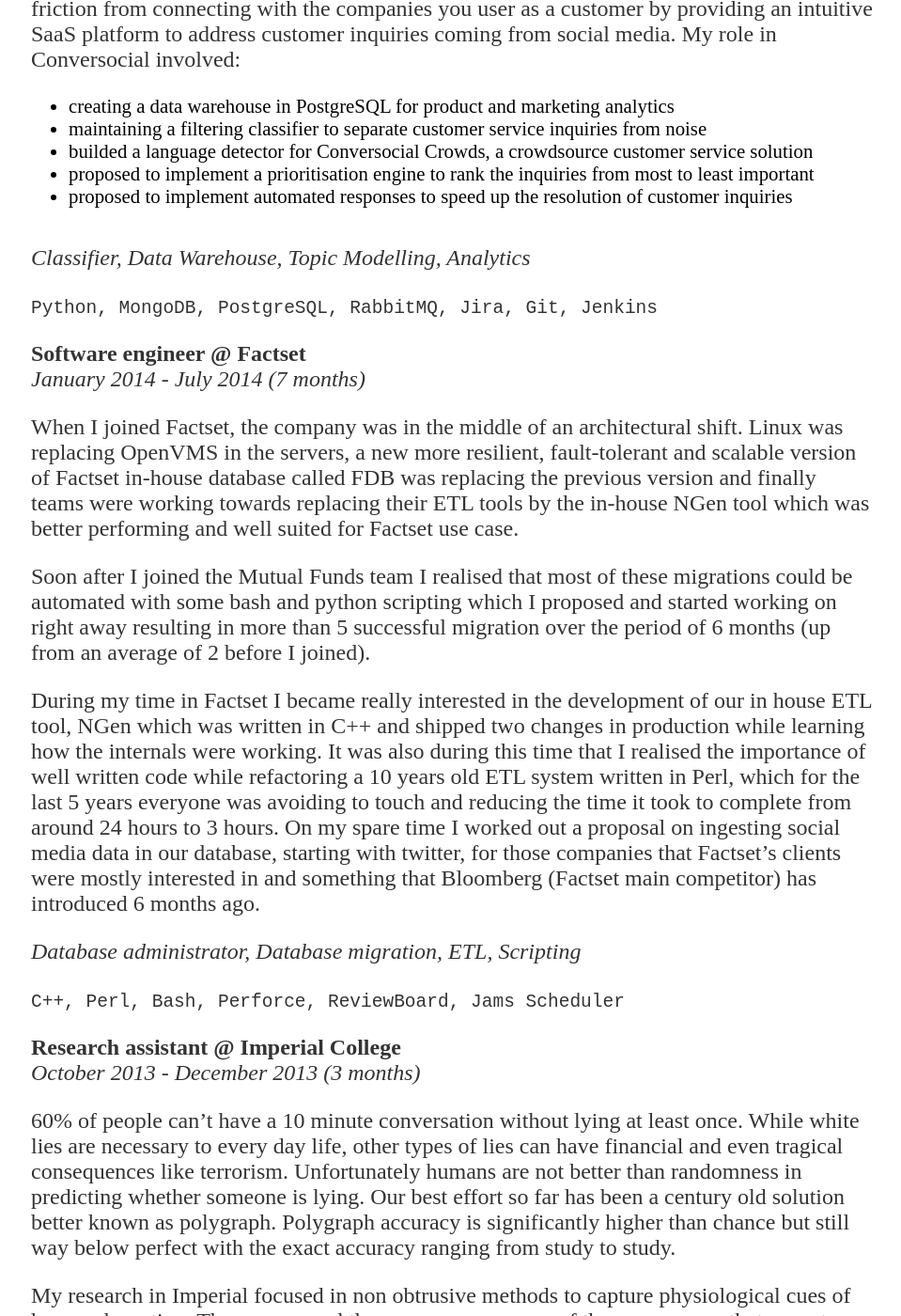
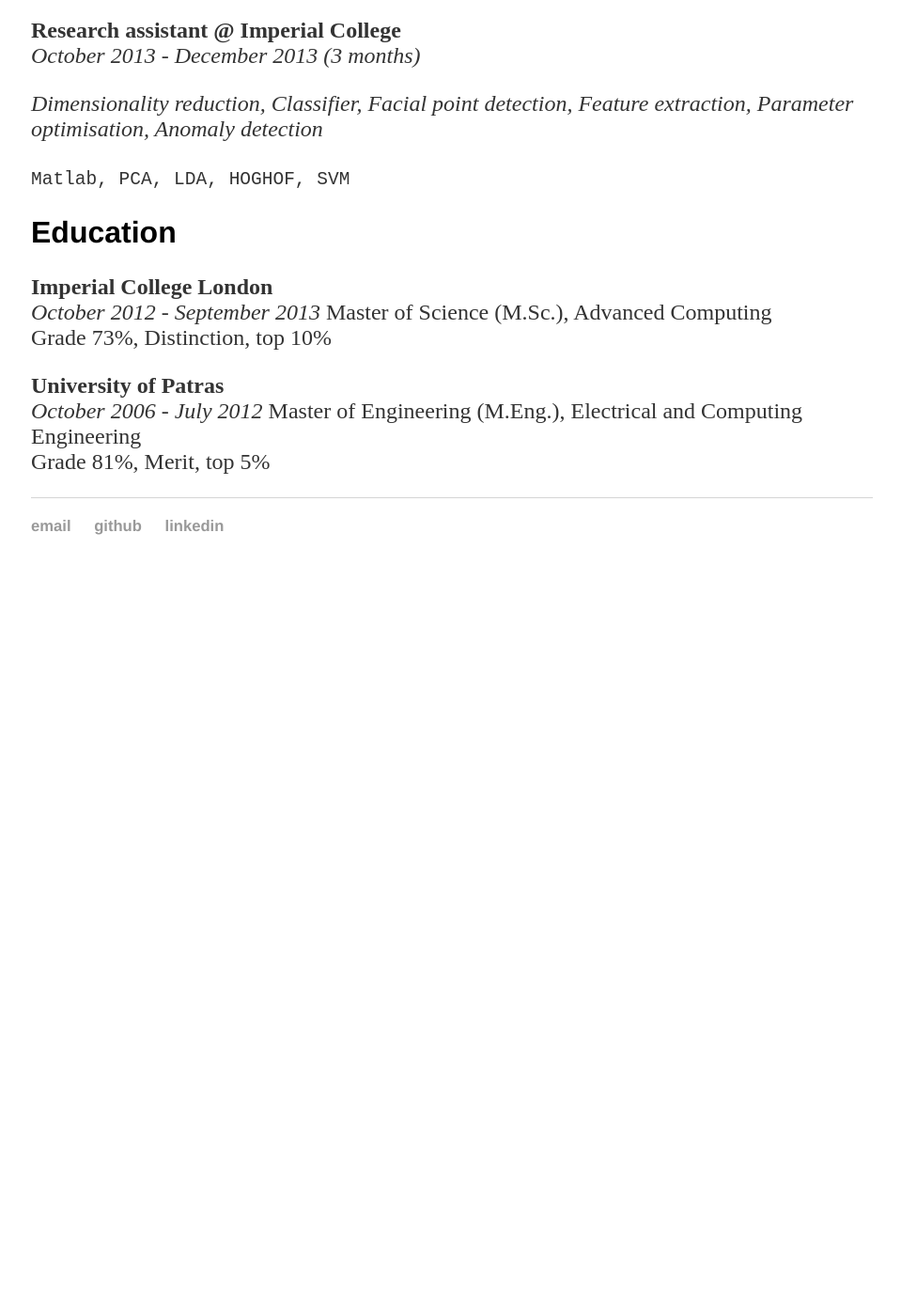
Before and after one commit to nsorros/nsorros.github.io, a Jekyll site: the page built from cv/index.html, in a window 1280 px wide and 1400 px high, scrolled down 1206 px. Shown: the whole window at 94% size, without its empty margins (159-1118 px from the left). Built offline with Jekyll 4.4.1, drawn with Linux system fonts in a browser that asks for light colours; after the commit the page ends 1836 px from its top, so only the background shows below that; some of the changed text lies outside the part shown.

Commit message:
Update index.html

```diff
--- a/cv/index.html
+++ b/cv/index.html
@@ -21,17 +21,6 @@
 <p>People is the most important thing in our lives and yet 1 in 5 people report feeling lonely. My mission in
 6 tribes was to remove the friction from finding and connecting with people that share your interests and views. How?</p>
 
-<p>
-  <ul>
-    <li>by creating a personality profile of a user from their Facebook data and matching them with the most similar user or group of users.</li>
-    <li>by recommending other users or group of users with similar behavior within the app. # by analysing users behaviors within the app in order to increase D1 retention.</li>
-    <li>by profiling our users to fine tune our marketing campaigns.</li>
-    <li>by building an inviting mechanism</li>
-    <li>both within the app and the web.</li>
-    <li>by building a dashboard displaying our key performance indicators.</li>
-  </ul>
-</p>
-
 <p><em>Similarity search, Recommenders, Feature engineering, Topic modeling, Growth marketing, User analytics, Dashboards</em></p>
 
 <p><code class="highlighter-rouge">Scala, Slick, Play, Akka, Jenkins, Git</code><br />
@@ -40,19 +29,6 @@
 <p><strong>Data scientist @ Conversocial</strong><br />
 <em>August 2014 - January 2015 (6 months)</em></p>
 
-<p>Customer service is the brand of the company. Conversocial’s mission is to remove the friction from
-connecting with the companies you user as a customer by providing an intuitive SaaS platform to address customer inquiries coming from social media. My role in Conversocial involved:</p>
-
-<p>
-  <ul>
-    <li>creating a data warehouse in PostgreSQL for product and marketing analytics</li>
-    <li>maintaining a filtering classifier to separate customer service inquiries from noise</li>
-    <li>builded a language detector for Conversocial Crowds, a crowdsource customer service solution</li>
-    <li>proposed to implement a prioritisation engine to rank the inquiries from most to least important</li>
-    <li>proposed to implement automated responses to speed up the resolution of customer inquiries</li>
-  </ul>
-</p>
-
 <p><em>Classifier, Data Warehouse, Topic Modelling, Analytics</em></p>
 
 <p><code class="highlighter-rouge">Python, MongoDB, PostgreSQL, RabbitMQ, Jira, Git, Jenkins</code></p>
@@ -60,23 +36,12 @@
 <p><strong>Software engineer @ Factset</strong><br />
 <em>January 2014 - July 2014 (7 months)</em></p>
 
-<p>When I joined Factset, the company was in the middle of an architectural shift. Linux was replacing OpenVMS in the servers, a new more resilient, fault-tolerant and scalable version of Factset in-house database called FDB was replacing the previous version and finally teams were working towards replacing their ETL tools by the in-house NGen tool which was better performing and well suited for Factset use case.</p>
-
-<p>Soon after I joined the Mutual Funds team I realised that most of these migrations could be automated with some bash and python scripting which I proposed and started working on right away resulting in more than 5 successful migration over the period of 6 months (up from an average of 2 before I joined).</p>
-
-<p>During my time in Factset I became really interested in the development of our in house ETL tool, NGen which was written in C++ and shipped two changes in production while learning how the internals were working. It was also during this time that I realised the importance of well written code while refactoring a 10 years old ETL system written in Perl, which for the last 5 years everyone was avoiding to touch and reducing the time it took to complete from around 24 hours to 3 hours. On my spare time I worked out a proposal on ingesting social media data in our database, starting with twitter, for those companies that Factset’s clients were mostly interested in and something that Bloomberg (Factset main competitor) has introduced 6 months ago.</p>
-
 <p><em>Database administrator, Database migration, ETL, Scripting</em></p>
 
 <p><code class="highlighter-rouge">C++, Perl, Bash, Perforce, ReviewBoard, Jams Scheduler</code></p>
 
 <p><strong>Research assistant @ Imperial College</strong><br />
 <em>October 2013 - December 2013 (3 months)</em></p>
-
-<p>60% of people can’t have a 10 minute conversation without lying at least once. While white lies are necessary
-to every day life, other types of lies can have financial and even tragical consequences like terrorism. Unfortunately humans are not better than randomness in predicting whether someone is lying. Our best effort so far has been a century old solution better known as polygraph. Polygraph accuracy is significantly higher than chance but still way below perfect with the exact accuracy ranging from study to study.</p>
-
-<p>My research in Imperial focused in non obtrusive methods to capture physiological cues of human deception. The area around the eyes exposes some of those responses that seem to originate from the sympathetic nervous system, which makes them hard to control. Examples are the temperature around the eyes, the blinking duration and frequency and the pupil size but not the gaze of your eyes which is a common misbelief. As part of my research I developed a blink detector with a 95% accuracy in an ethnically diverse database in a less controlled environment.</p>
 
 <p><em>Dimensionality reduction, Classifier, Facial point detection, Feature extraction, Parameter optimisation, Anomaly detection</em></p>
 
```
